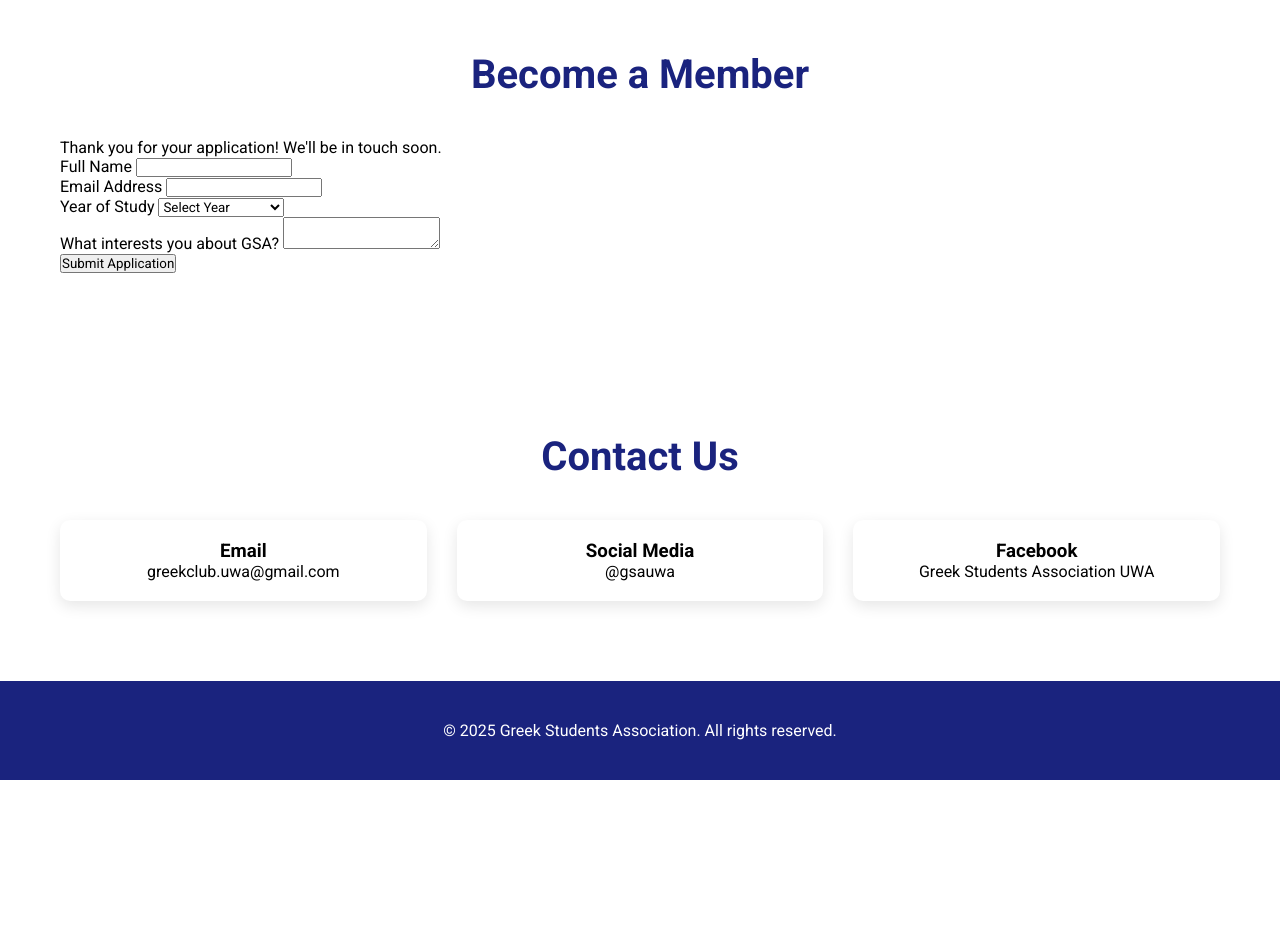
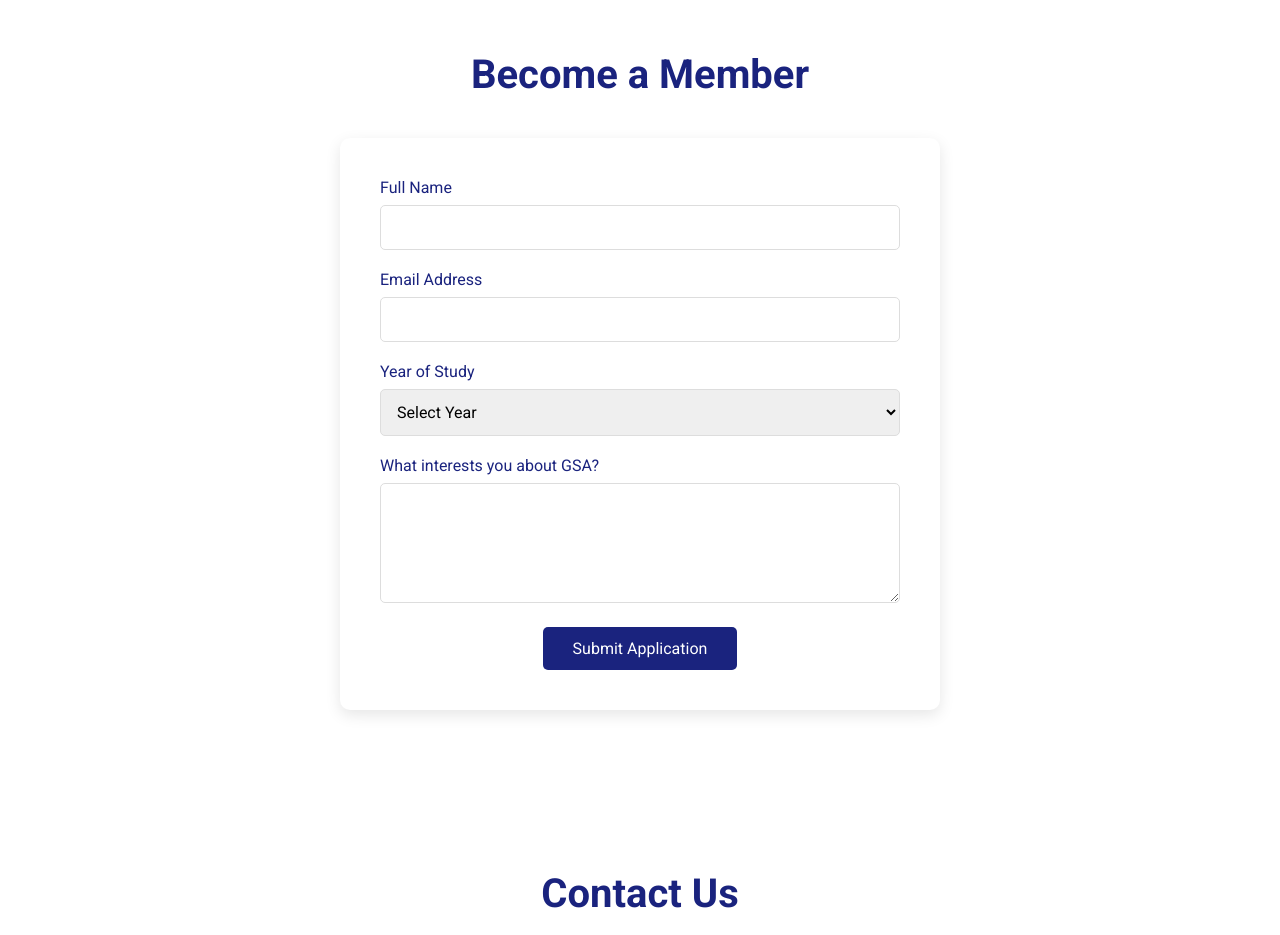
Before and after one commit to Donaks1/gsauwa, a plain HTML site: page index.html in a window 1280 px wide. Shown: the part 1780-2715 px from the top of the page. Before the commit the page ends 2560 px from the top, so only its background shows below. Drawn offline with Linux system fonts and the light colour scheme.

Commit message:
fixed membership form on desktop

```diff
--- a/index.html
+++ b/index.html
@@ -126,6 +126,77 @@
             color: white;
             text-align: center;
             padding: 40px 20px;
+        }
+
+        .membership-form {
+            max-width: 600px;
+            margin: 0 auto;
+            background: white;
+            padding: 40px;
+            border-radius: 10px;
+            box-shadow: 0 5px 15px rgba(0,0,0,0.1);
+        }
+
+        .form-group {
+            margin-bottom: 20px;
+        }
+
+        .form-group label {
+            display: block;
+            margin-bottom: 8px;
+            color: #1a237e;
+            font-weight: 500;
+        }
+
+        .form-group input,
+        .form-group select,
+        .form-group textarea {
+            width: 100%;
+            padding: 12px;
+            border: 1px solid #ddd;
+            border-radius: 5px;
+            font-size: 16px;
+            transition: border-color 0.3s ease;
+        }
+
+        .form-group textarea {
+            height: 120px;
+            resize: vertical;
+        }
+
+        .form-group input:focus,
+        .form-group select:focus,
+        .form-group textarea:focus {
+            outline: none;
+            border-color: #1a237e;
+        }
+
+        .submit-btn {
+            background: #1a237e;
+            color: white;
+            padding: 12px 30px;
+            border: none;
+            border-radius: 5px;
+            cursor: pointer;
+            font-size: 16px;
+            transition: background 0.3s ease;
+            width: auto;
+            display: block;
+            margin: 0 auto;
+        }
+
+        .submit-btn:hover {
+            background: #283593;
+        }
+
+        .success-message {
+            background: #4CAF50;
+            color: white;
+            padding: 15px;
+            border-radius: 5px;
+            margin-bottom: 20px;
+            text-align: center;
+            display: none;
         }
 
         @media (max-width: 768px) {
```
